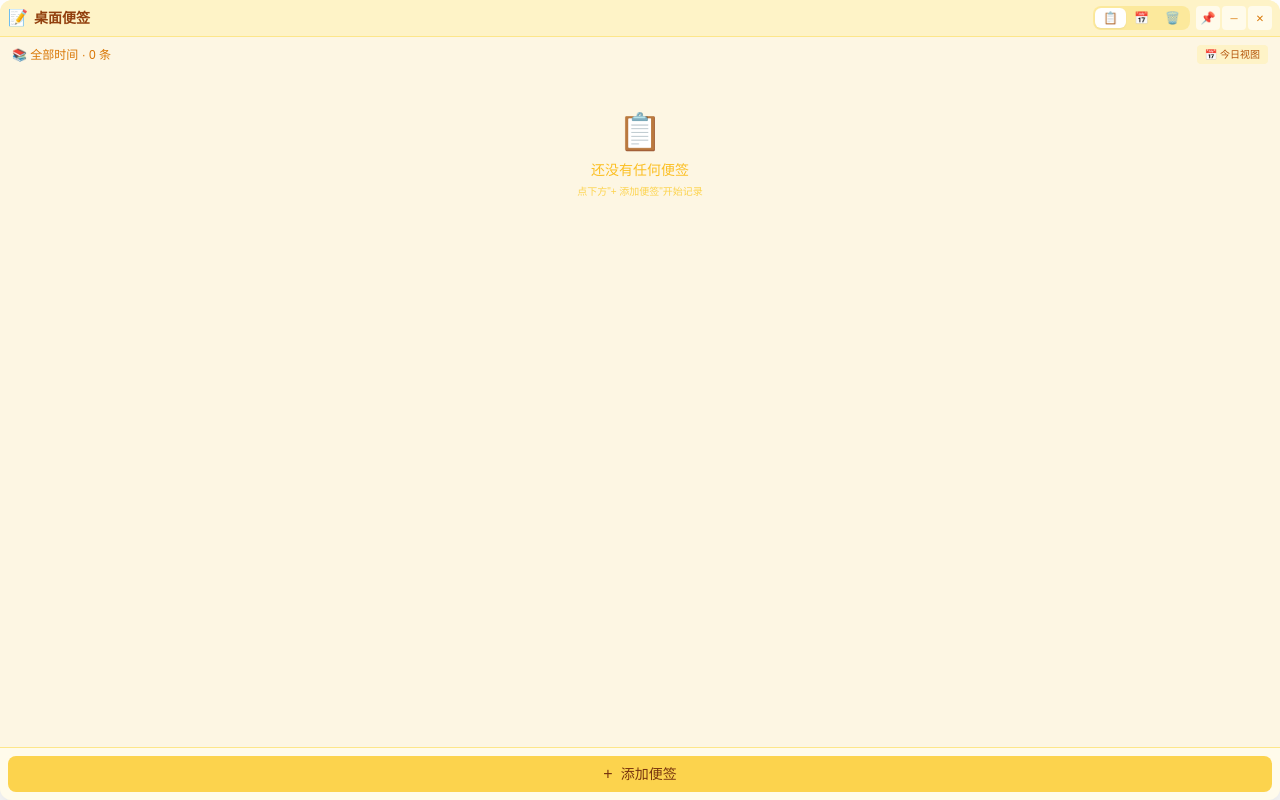
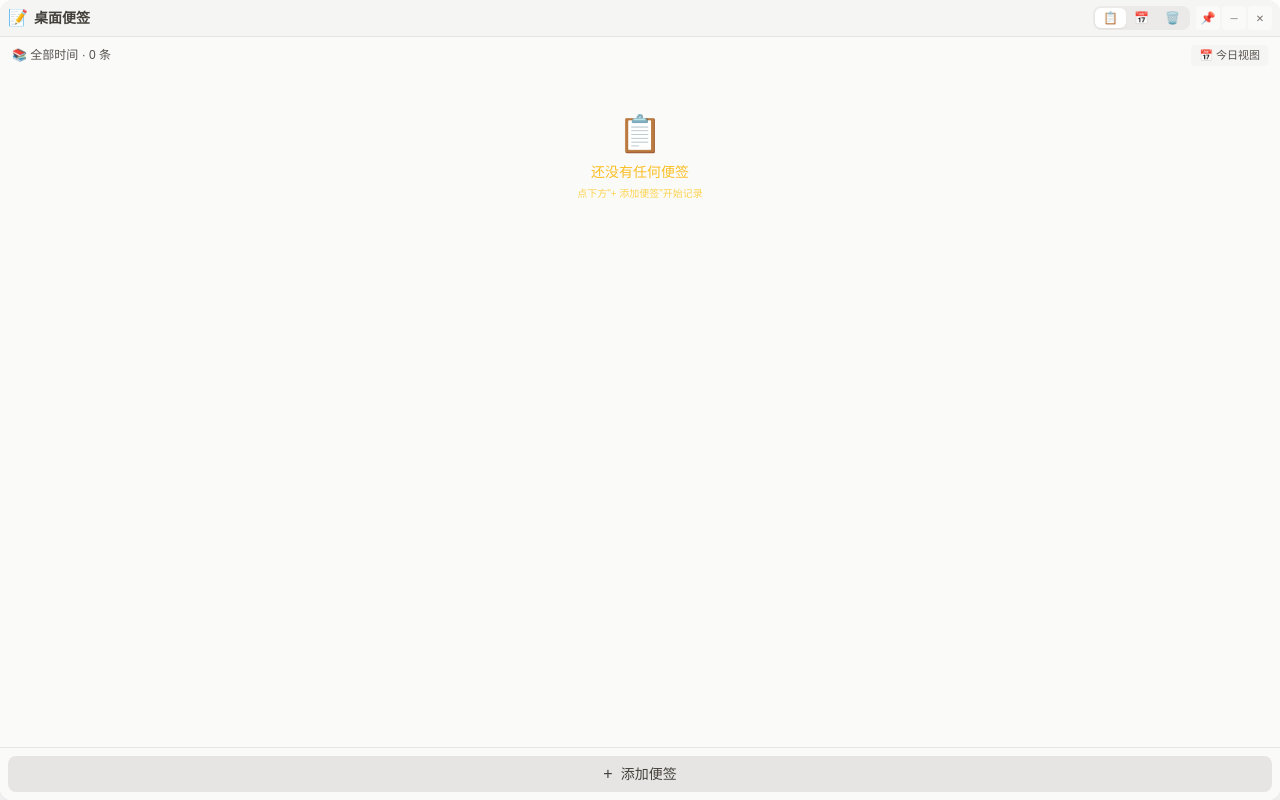
Before and after one commit to GDCP1613157420/bianqian, a React (Vite) app: page / in a window 1280 px wide. Built offline with nearby package versions, Linux system fonts and the light colour scheme.

Commit message:
Update src/App.tsx: soft colors, larger fonts, external detail panel, archive time

```diff
--- a/src/App.tsx
+++ b/src/App.tsx
@@ -13,17 +13,17 @@ import { showNotification, requestNotificationPermission } from "./notify";
 import { notePreview } from "./storage";
 
 type View = "list" | "calendar" | "trash";
-type ListMode = "today" | "all"; // today=按 selectedDate 过滤；all=全部时间树形
+type ListMode = "today" | "all";
 
 export default function App() {
   const [notes, setNotes] = useState<Note[]>([]);
   const [view, setView] = useState<View>("list");
-  const [listMode, setListMode] = useState<ListMode>("all"); // 默认全时间树
+  const [listMode, setListMode] = useState<ListMode>("all");
   const [selectedDate, setSelectedDate] = useState(() => {
     const t = new Date();
     return `${t.getFullYear()}-${String(t.getMonth() + 1).padStart(2, "0")}-${String(t.getDate()).padStart(2, "0")}`;
   });
-  const [isAlwaysOnTop, setIsAlwaysOnTop] = useState(false); // 默认不置顶（用户要求）
+  const [isAlwaysOnTop, setIsAlwaysOnTop] = useState(false);
   const [adding, setAdding] = useState(false);
   const [newTitle, setNewTitle] = useState("");
   const [newBody, setNewBody] = useState("");
@@ -42,7 +42,6 @@ export default function App() {
     setNotes(loadNotes());
     getAppWindow().then((w) => {
       setAppWindow(w);
-      // 不再默认置顶，让用户在标题栏手动控制
       if (w) w.setAlwaysOnTop(false);
     });
   }, []);
@@ -55,7 +54,6 @@ export default function App() {
   const activeNotes = notes.filter((n) => n.status === "active");
   const selectedNote = selectedNoteId ? notes.find((n) => n.id === selectedNoteId) : null;
 
-  // ===== 便签操作 =====
   const addNote = () => {
     const title = newTitle.trim() || "（无标题）";
     const body = newBody.trim();
@@ -87,7 +85,6 @@ export default function App() {
 
   const markDone = (n: Note) => {
     const now = new Date().toISOString();
-    // 如果有周期任务，完成时创建下一周期
     if (n.recurrence && n.recurrence.type !== "none") {
       const nextIso = nextOccurrence(n.recurrence, new Date());
       if (nextIso) {
@@ -134,7 +131,6 @@ export default function App() {
   const deleteForever = (id: string) => persist(notes.filter((n) => n.id !== id));
   const clearTrash = (status: NoteStatus) => persist(notes.filter((n) => n.status !== status));
 
-  // ===== 提醒引擎 =====
   useEffect(() => {
     requestNotificationPermission();
     const check = () => {
@@ -156,7 +152,6 @@ export default function App() {
     return () => clearInterval(timer);
   }, []);
 
-  // ===== 窗口控制 =====
   const toggleAlwaysOnTop = async () => {
     const v = !isAlwaysOnTop;
     setIsAlwaysOnTop(v);
@@ -169,7 +164,6 @@ export default function App() {
     if (appWindow) await appWindow.minimize();
   };
 
-  // ===== 日期导航（仅在 listMode=today 时显示） =====
   const navDates: string[] = [];
   for (let i = -7; i <= 7; i++) {
     const d = new Date();
@@ -189,24 +183,62 @@ export default function App() {
   const todayNotes = dateMap.get(selectedDate) || [];
   const trashCount = notes.filter((n) => n.status !== "active").length;
 
+  // ===== 归档时间段计算 =====
+  function getArchivePeriod(note: Note): string {
+    const created = new Date(note.createdAt);
+    const done = note.doneAt ? new Date(note.doneAt) : new Date();
+    const diffMs = done.getTime() - created.getTime();
+    const diffMin = Math.floor(diffMs / 60000);
+    const diffHr = Math.floor(diffMin / 60);
+    const diffDay = Math.floor(diffHr / 24);
+    if (diffMin < 1) return "刚刚";
+    if (diffMin < 60) return `${diffMin} 分钟`;
+    if (diffHr < 24) return `${diffHr} 小时`;
+    if (diffDay < 30) return `${diffDay} 天`;
+    const diffMonth = Math.floor(diffDay / 30);
+    if (diffMonth < 12) return `${diffMonth} 个月`;
+    return `${Math.floor(diffMonth / 12)} 年`;
+  }
+
+  function formatArchiveTime(note: Note): string {
+    const period = getArchivePeriod(note);
+    const done = note.doneAt ? new Date(note.doneAt) : null;
+    if (!done) return `⏱ 处理时长：${period}`;
+    const doneStr = `${done.getFullYear()}-${String(done.getMonth() + 1).padStart(2, "0")}-${String(done.getDate()).padStart(2, "0")} ${String(done.getHours()).padStart(2, "0")}:${String(done.getMinutes()).padStart(2, "0")}`;
+    return `⏱ 创建→完成：${period} ｜ 完成于 ${doneStr}`;
+  }
+
   return (
-    <div className="flex flex-col h-full bg-sticky-yellow rounded-xl shadow-2xl overflow-hidden select-none relative">
-      {/* 标题栏 */}
-      <div className="flex items-center justify-between px-2 py-1.5 bg-amber-100 border-b border-amber-200">
+    <>
+      {/* ===== 详情面板：fixed 在 APP 外部左侧 ===== */}
+      {selectedNote && (
+        <DetailPanel
+          note={selectedNote}
+          onUpdate={(patch) => updateNote(selectedNote.id, patch)}
+          onClose={() => setSelectedNoteId(null)}
+          onDelete={() => trashNote(selectedNote)}
+          onDone={() => markDone(selectedNote)}
+          archiveInfo={selectedNote.status === "done" ? formatArchiveTime(selectedNote) : undefined}
+        />
+      )}
+
+      {/* ===== 主窗口 ===== */}
+      <div className="flex flex-col h-full bg-stone-50 rounded-xl shadow-2xl overflow-hidden select-none relative">
+        {/* 标题栏 — 柔和配色 */}
+        <div className="flex items-center justify-between px-2 py-1.5 bg-stone-100 border-b border-stone-200">
           <div data-tauri-drag-region className="flex items-center gap-1.5 min-w-0">
             <span className="text-base">📝</span>
-          <span data-tauri-drag-region className="font-bold text-amber-800 text-sm whitespace-nowrap">
+            <span data-tauri-drag-region className="font-bold text-stone-700 text-sm whitespace-nowrap">
               桌面便签
             </span>
           </div>
           <div className="flex items-center gap-0.5">
-          {/* 视图切换 */}
-          <div className="flex bg-amber-200/70 rounded-lg p-0.5 mr-1">
+            <div className="flex bg-stone-200/70 rounded-lg p-0.5 mr-1">
               <button
                 onClick={() => setView("list")}
                 title="便签列表"
                 className={`px-2 py-0.5 rounded-md text-xs transition-colors ${
-                view === "list" ? "bg-white text-amber-800 font-bold shadow-sm" : "text-amber-600 hover:text-amber-800"
+                  view === "list" ? "bg-white text-stone-700 font-bold shadow-sm" : "text-stone-500 hover:text-stone-700"
                 }`}
               >
                 📋
@@ -215,7 +247,7 @@ export default function App() {
                 onClick={() => setView("calendar")}
                 title="日期表格"
                 className={`px-2 py-0.5 rounded-md text-xs transition-colors ${
-                view === "calendar" ? "bg-white text-amber-800 font-bold shadow-sm" : "text-amber-600 hover:text-amber-800"
+                  view === "calendar" ? "bg-white text-stone-700 font-bold shadow-sm" : "text-stone-500 hover:text-stone-700"
                 }`}
               >
                 📅
@@ -224,12 +256,12 @@ export default function App() {
                 onClick={() => setView("trash")}
                 title="回收站"
                 className={`px-2 py-0.5 rounded-md text-xs transition-colors relative ${
-                view === "trash" ? "bg-white text-amber-800 font-bold shadow-sm" : "text-amber-600 hover:text-amber-800"
+                  view === "trash" ? "bg-white text-stone-700 font-bold shadow-sm" : "text-stone-500 hover:text-stone-700"
                 }`}
               >
                 🗑️
                 {trashCount > 0 && (
-                <span className="absolute -top-1 -right-1 bg-red-500 text-white text-[9px] px-1 rounded-full leading-none py-0.5">
+                  <span className="absolute -top-1 -right-1 bg-red-400 text-white text-[9px] px-1 rounded-full leading-none py-0.5">
                     {trashCount > 99 ? "99+" : trashCount}
                   </span>
                 )}
@@ -239,7 +271,7 @@ export default function App() {
               onClick={toggleAlwaysOnTop}
               title={isAlwaysOnTop ? "取消置顶" : "置顶窗口"}
               className={`w-6 h-6 rounded flex items-center justify-center text-xs transition-colors ${
-              isAlwaysOnTop ? "bg-amber-300 text-amber-900" : "bg-amber-50 text-amber-400 hover:bg-amber-100"
+                isAlwaysOnTop ? "bg-amber-200 text-amber-800" : "bg-stone-50 text-stone-400 hover:bg-stone-100"
               }`}
             >
               📌
@@ -247,41 +279,36 @@ export default function App() {
             <button
               onClick={handleMinimize}
               title="最小化"
-            className="w-6 h-6 rounded bg-amber-50 text-amber-600 hover:bg-amber-200 flex items-center justify-center text-[10px] transition-colors"
+              className="w-6 h-6 rounded bg-stone-50 text-stone-500 hover:bg-stone-200 flex items-center justify-center text-[10px] transition-colors"
             >
               ─
             </button>
             <button
               onClick={handleClose}
               title="最小化到托盘"
-            className="w-6 h-6 rounded bg-amber-50 text-amber-600 hover:bg-red-300 hover:text-red-700 flex items-center justify-center text-[10px] transition-colors"
+              className="w-6 h-6 rounded bg-stone-50 text-stone-500 hover:bg-red-200 hover:text-red-600 flex items-center justify-center text-[10px] transition-colors"
             >
               ✕
             </button>
           </div>
         </div>
 
-      {/* 详情面板（左侧覆盖） */}
-      {selectedNote && (
-        <DetailPanel
-          note={selectedNote}
-          onUpdate={(patch) => updateNote(selectedNote.id, patch)}
-          onClose={() => setSelectedNoteId(null)}
-          onDelete={() => trashNote(selectedNote)}
-          onDone={() => markDone(selectedNote)}
-        />
+        {/* 置顶提示（浏览器预览下无效时提示用户） */}
+        {isAlwaysOnTop && !appWindow && (
+          <div className="px-2 py-1 bg-amber-100 text-amber-700 text-[11px] text-center">
+            ⚠️ 置顶功能需打包为桌面应用后生效，浏览器预览中无法置顶
+          </div>
         )}
 
-      {/* ===== 视图内容 ===== */}
+        {/* 视图内容 */}
         {view === "calendar" ? (
           <CalendarView notes={notes} selectedDate={selectedDate} onSelectDate={(d) => { setSelectedDate(d); setListMode("today"); setView("list"); }} />
         ) : view === "trash" ? (
           <TrashView notes={notes} onRestore={restoreNote} onDeleteForever={deleteForever} onClear={clearTrash} />
         ) : (
           <>
-          {/* 列表模式切换：今天 / 全部时间树 */}
             {listMode === "today" && (
-            <div className="flex items-center gap-1 px-2 py-1.5 bg-amber-50 border-b border-amber-200 overflow-x-auto">
+              <div className="flex items-center gap-1 px-2 py-1.5 bg-stone-50 border-b border-stone-200 overflow-x-auto">
                 {navDates.map((d) => {
                   const hasNotes = dateMap.has(d);
                   const isSelected = d === selectedDate;
@@ -291,15 +318,15 @@ export default function App() {
                       onClick={() => setSelectedDate(d)}
                       className={`relative px-2 py-1 rounded text-xs whitespace-nowrap transition-colors ${
                         isSelected
-                        ? "bg-amber-400 text-amber-900 font-bold"
+                          ? "bg-stone-300 text-stone-800 font-bold"
                           : hasNotes
-                        ? "bg-amber-100 text-amber-700 hover:bg-amber-200"
-                        : "text-amber-400 hover:bg-amber-100"
+                          ? "bg-stone-100 text-stone-600 hover:bg-stone-200"
+                          : "text-stone-400 hover:bg-stone-100"
                       }`}
                     >
                       {formatLabel(d)}
                       {hasNotes && !isSelected && (
-                      <span className="absolute top-0.5 right-0.5 w-1 h-1 rounded-full bg-red-400" />
+                        <span className="absolute top-0.5 right-0.5 w-1 h-1 rounded-full bg-red-300" />
                       )}
                     </button>
                   );
@@ -309,7 +336,7 @@ export default function App() {
 
             <div className="flex-1 overflow-y-auto p-2 space-y-2">
               <div className="flex items-center justify-between px-1">
-              <div className="text-xs text-amber-600 font-medium">
+                <div className="text-xs text-stone-600 font-medium">
                   {listMode === "all"
                     ? `📚 全部时间 · ${activeNotes.length} 条`
                     : `📅 ${formatFullDate(new Date(selectedDate))} · ${todayNotes.length} 条`}
@@ -317,7 +344,7 @@ export default function App() {
                 <div className="flex gap-1">
                   <button
                     onClick={() => setListMode(listMode === "today" ? "all" : "today")}
-                  className="text-[10px] px-2 py-0.5 rounded bg-amber-100 text-amber-700 hover:bg-amber-200"
+                    className="text-[11px] px-2 py-0.5 rounded bg-stone-100 text-stone-600 hover:bg-stone-200"
                   >
                     {listMode === "all" ? "📅 今日视图" : "📚 全部时间"}
                   </button>
@@ -326,7 +353,7 @@ export default function App() {
 
               {adding && (
                 <div className="relative rounded-lg overflow-hidden shadow-sm">
-                <div className="bg-sticky-yellow border border-amber-300 rounded-lg p-3 space-y-1.5">
+                  <div className="bg-stone-50 border border-stone-300 rounded-lg p-3 space-y-1.5">
                     <input
                       ref={(el) => { newTitleRef.current = el as unknown as HTMLTextAreaElement; }}
                       value={newTitle}
@@ -343,7 +370,7 @@ export default function App() {
                         }
                       }}
                       placeholder="标题…"
-                    className="w-full bg-transparent outline-none text-base font-bold text-gray-800 placeholder-amber-400"
+                      className="w-full bg-transparent outline-none text-base font-bold text-stone-800 placeholder-stone-400"
                       autoFocus
                     />
                     <textarea
@@ -362,7 +389,7 @@ export default function App() {
                         }
                       }}
                       placeholder="详情内容… (Ctrl+Enter 保存)"
-                    className="w-full bg-transparent outline-none resize-none text-sm text-gray-700 placeholder-amber-400 leading-relaxed"
+                      className="w-full bg-transparent outline-none resize-none text-sm text-stone-700 placeholder-stone-400 leading-relaxed"
                       rows={3}
                     />
 
@@ -382,25 +409,24 @@ export default function App() {
                       />
                     )}
 
-                  {/* 快速操作：提醒/周期 */}
                     {!addShowReminder && !addShowRecurrence && (
                       <div className="flex gap-1 pt-1">
                         <button
                           onClick={() => setAddShowReminder(true)}
-                        className={`text-[10px] px-2 py-0.5 rounded ${
+                          className={`text-[11px] px-2 py-0.5 rounded ${
                             addReminder
-                            ? "bg-blue-200 text-blue-700"
-                            : "bg-amber-100 text-amber-700 hover:bg-amber-200"
+                              ? "bg-blue-100 text-blue-700"
+                              : "bg-stone-100 text-stone-600 hover:bg-stone-200"
                           }`}
                         >
                           {addReminder ? "⏰ 已设" : "⏰ 提醒"}
                         </button>
                         <button
                           onClick={() => setAddShowRecurrence(true)}
-                        className={`text-[10px] px-2 py-0.5 rounded ${
+                          className={`text-[11px] px-2 py-0.5 rounded ${
                             addRecurrence
-                            ? "bg-purple-200 text-purple-700"
-                            : "bg-amber-100 text-amber-700 hover:bg-amber-200"
+                              ? "bg-purple-100 text-purple-700"
+                              : "bg-stone-100 text-stone-600 hover:bg-stone-200"
                           }`}
                         >
                           {addRecurrence ? "🔁 已设" : "🔁 周期"}
@@ -419,14 +445,14 @@ export default function App() {
                           setAddShowReminder(false);
                           setAddShowRecurrence(false);
                         }}
-                      className="px-2 py-1 text-xs rounded bg-gray-100 text-gray-500 hover:bg-gray-200"
+                        className="px-2 py-1 text-xs rounded bg-stone-100 text-stone-500 hover:bg-stone-200"
                       >
                         取消
                       </button>
                       <button
                         onClick={addNote}
                         disabled={!newTitle.trim() && !newBody.trim()}
-                      className="px-2 py-1 text-xs rounded bg-amber-400 text-amber-900 font-medium hover:bg-amber-500 disabled:opacity-40"
+                        className="px-2 py-1 text-xs rounded bg-stone-300 text-stone-800 font-medium hover:bg-stone-400 disabled:opacity-40"
                       >
                         保存
                       </button>
@@ -436,7 +462,6 @@ export default function App() {
               )}
 
               {listMode === "today" ? (
-              // 当日列表（NoteCard 风格）
                 <>
                   {todayNotes.map((note) => (
                     <NoteCard
@@ -447,15 +472,14 @@ export default function App() {
                     />
                   ))}
                   {todayNotes.length === 0 && !adding && (
-                  <div className="flex flex-col items-center justify-center py-8 text-amber-400">
+                    <div className="flex flex-col items-center justify-center py-8 text-stone-400">
                       <div className="text-3xl mb-2">📋</div>
                       <div className="text-sm">这一天还没有便签</div>
-                    <div className="text-[10px] text-amber-300 mt-1">点下方"+ 添加便签"按钮</div>
+                      <div className="text-[11px] text-stone-300 mt-1">点下方"+ 添加便签"按钮</div>
                     </div>
                   )}
                 </>
               ) : (
-              // 全部时间树
                 <HierarchicalList
                   notes={activeNotes}
                   onSelectNote={(n) => setSelectedNoteId(n.id)}
@@ -465,14 +489,13 @@ export default function App() {
               )}
             </div>
 
-          {/* 底部添加 */}
-          <div className="p-2 bg-amber-50 border-t border-amber-200">
+            <div className="p-2 bg-stone-50 border-t border-stone-200">
               <button
                 onClick={() => {
                   setAdding(true);
                   setTimeout(() => newTitleRef.current?.focus(), 10);
                 }}
-              className="w-full py-2 rounded-lg bg-amber-300 hover:bg-amber-400 text-amber-900 font-medium text-sm transition-colors flex items-center justify-center gap-2"
+                className="w-full py-2 rounded-lg bg-stone-200 hover:bg-stone-300 text-stone-700 font-medium text-sm transition-colors flex items-center justify-center gap-2"
               >
                 <span className="text-base leading-none">+</span> 添加便签
               </button>
@@ -480,6 +503,7 @@ export default function App() {
           </>
         )}
       </div>
+    </>
   );
 }
 
```
Lines whose indentation alone changed are shown as unchanged.
